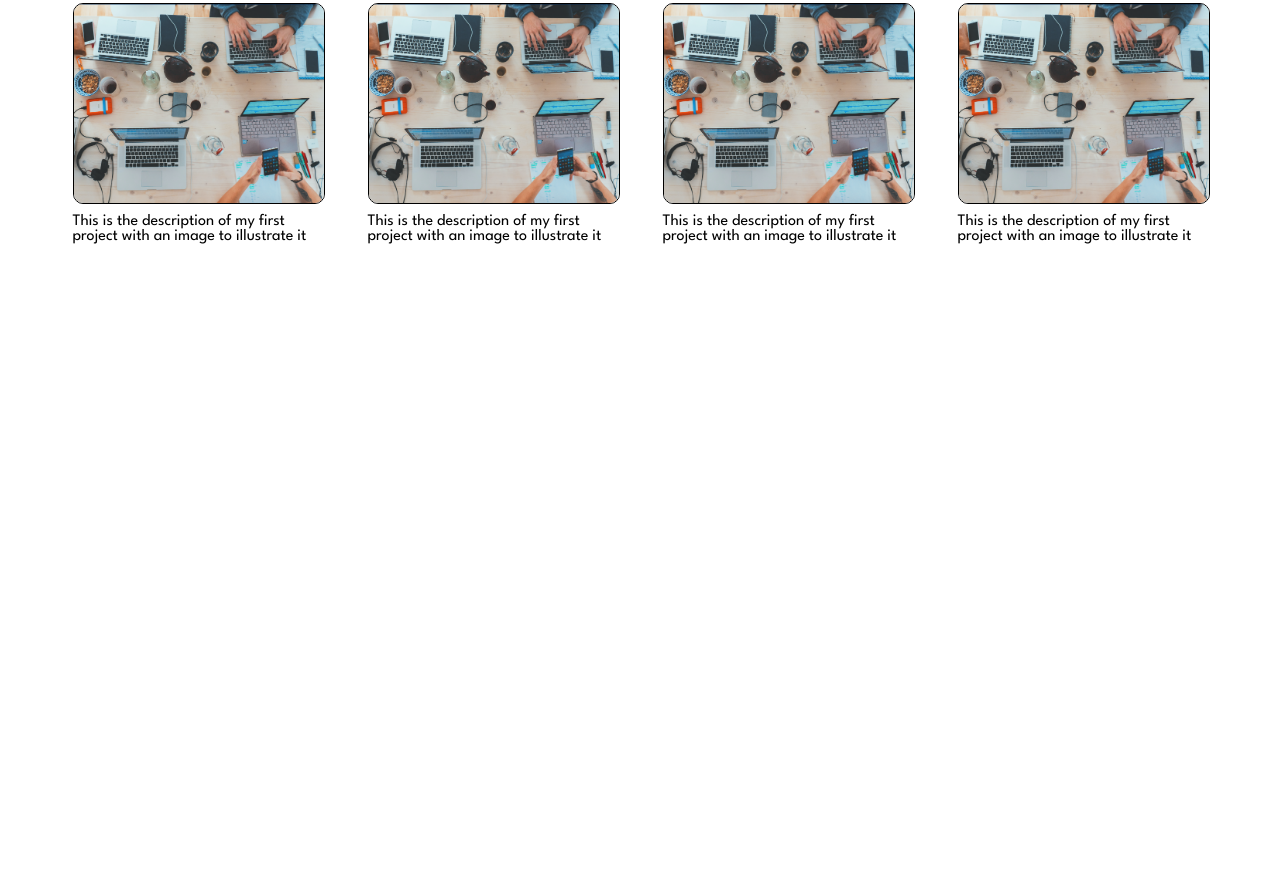
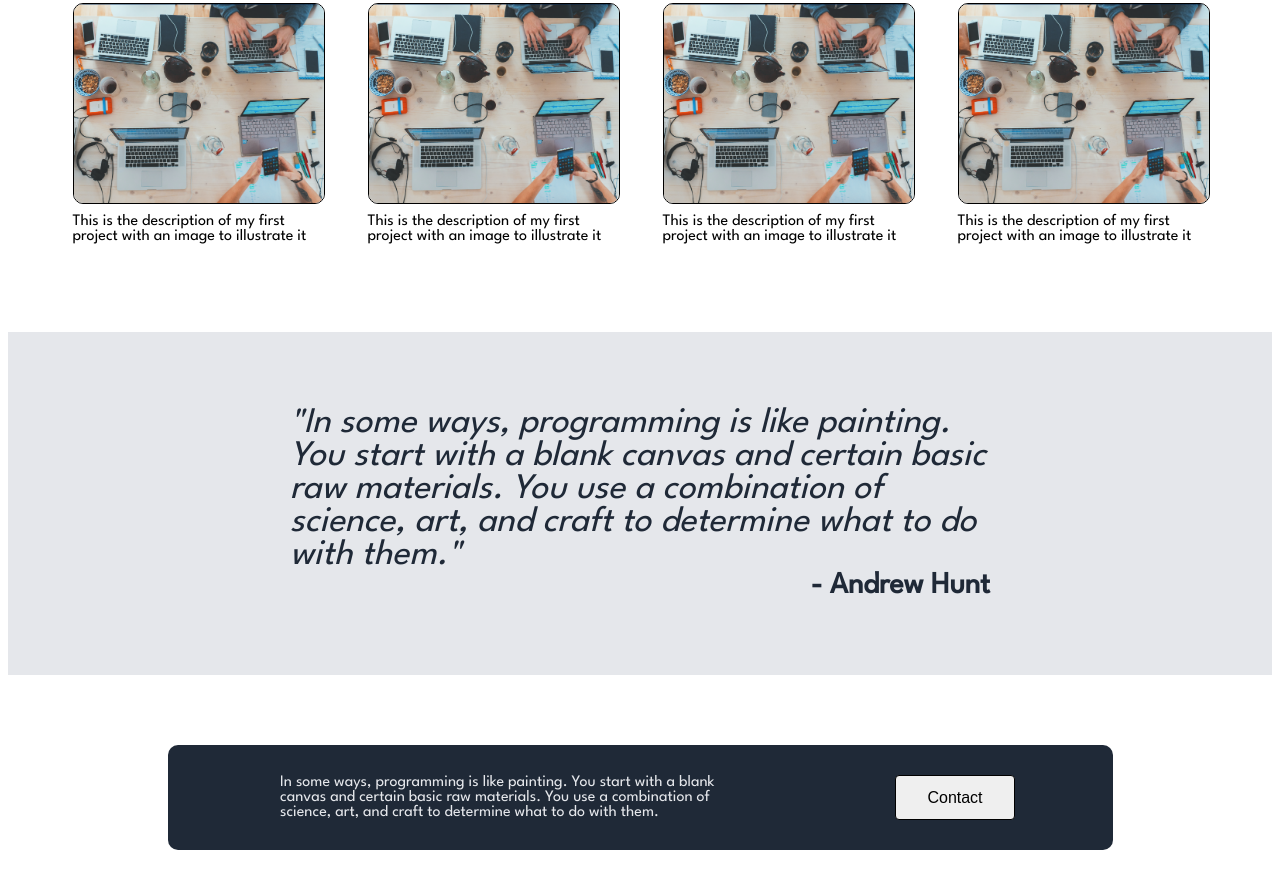
Before and after one commit to Max0uch1ta/odin-landing-page, a plain HTML site: page index.html in a window 1280 px wide. Shown: the part 623-1512 px from the top of the page. Before the commit the page ends 963 px from the top, so only its background shows below. Drawn offline with Linux system fonts and the light colour scheme.

Commit message:
feat!: Add quote section and CTA
Add a section with a quote. Also add section with cta to contact.

```diff
--- a/index.html
+++ b/index.html
@@ -22,7 +22,7 @@
             <div class="left">
                 <div class="title">This will be my personal potfolio</div>
                 <div class="text">All of the submitted projects are other learners’ solutions. This means they are written by other people who are also still learning and may not necessarily be representative of “best practice” or high quality code.</div>
-                <button class="sign-up">Sign up</button>
+                <button class="sign-up">Contact</button>
             </div>
             <div class="right">
                 <img  src="./images/Screenshot 2023-12-13 104343.png" alt="profile piture" height="521px" width="519px">
@@ -51,11 +51,17 @@
             </div>
         </div>
 
-        <div  class="section2">
-
+        <div  class="quote">
+            <div class="main-quote">"In some ways, programming is like painting. You start with a blank canvas and certain basic raw materials.
+                                    You use a combination of science, art, and craft to determine what to do with them."</div>
+            <div class="author"><div>- Andrew Hunt</div></div>
         </div>
-        <div class="section3">
-
+        <div class="cta">
+            <div class="rectangle">
+                <div class="text">In some ways, programming is like painting. You start with a blank canvas and certain basic raw materials.
+                    You use a combination of science, art, and craft to determine what to do with them. </div>
+                <button class="sign-up">Contact</button>
+            </div>
         </div>
         <div class="footer">
 
--- a/styles.css
+++ b/styles.css
@@ -40,6 +40,12 @@ a {
 .links li {
     list-style-type: none;
 }
+
+.links li:hover {
+    text-shadow: 4px 4px 0 #000;
+    transform: translate(-4px,-4px);
+}
+
 /* Hero section*/
 .hero {
     justify-content: space-around;
@@ -153,3 +159,49 @@ a {
     box-shadow: 4px 4px 0 #000;
     transform: translate(-4px,-4px);
 }
+
+/* Section 2: Quote */
+.quote {
+    display: flex;
+    flex-direction: column;
+    align-items: center;
+    justify-content: center;
+    padding: 75px;
+    background-color: #e5e7eb;
+    color: #1F2937;
+}
+
+.main-quote {
+    font-size: 36px;
+    font-style: italic;
+    max-width: 700px;
+}
+
+.author {
+    width: 700px;
+    font-size: 30px;
+    font-weight: 800;
+    display: flex;
+    justify-content: right;
+}
+/* Section 3: CTA */
+.cta {
+    display: flex;
+    justify-content: center;
+    align-items: center;
+    padding: 70px 0px;
+}
+
+.rectangle {
+    background-color: #1F2937;
+    width: 900px;
+    padding: 30px 15px 30px 30px;
+    border-radius: 10px;
+    display: flex;
+    justify-content: space-around;
+}
+
+.cta .text {
+    max-width: 450px;
+    color: #E5E7EB;
+}
```
